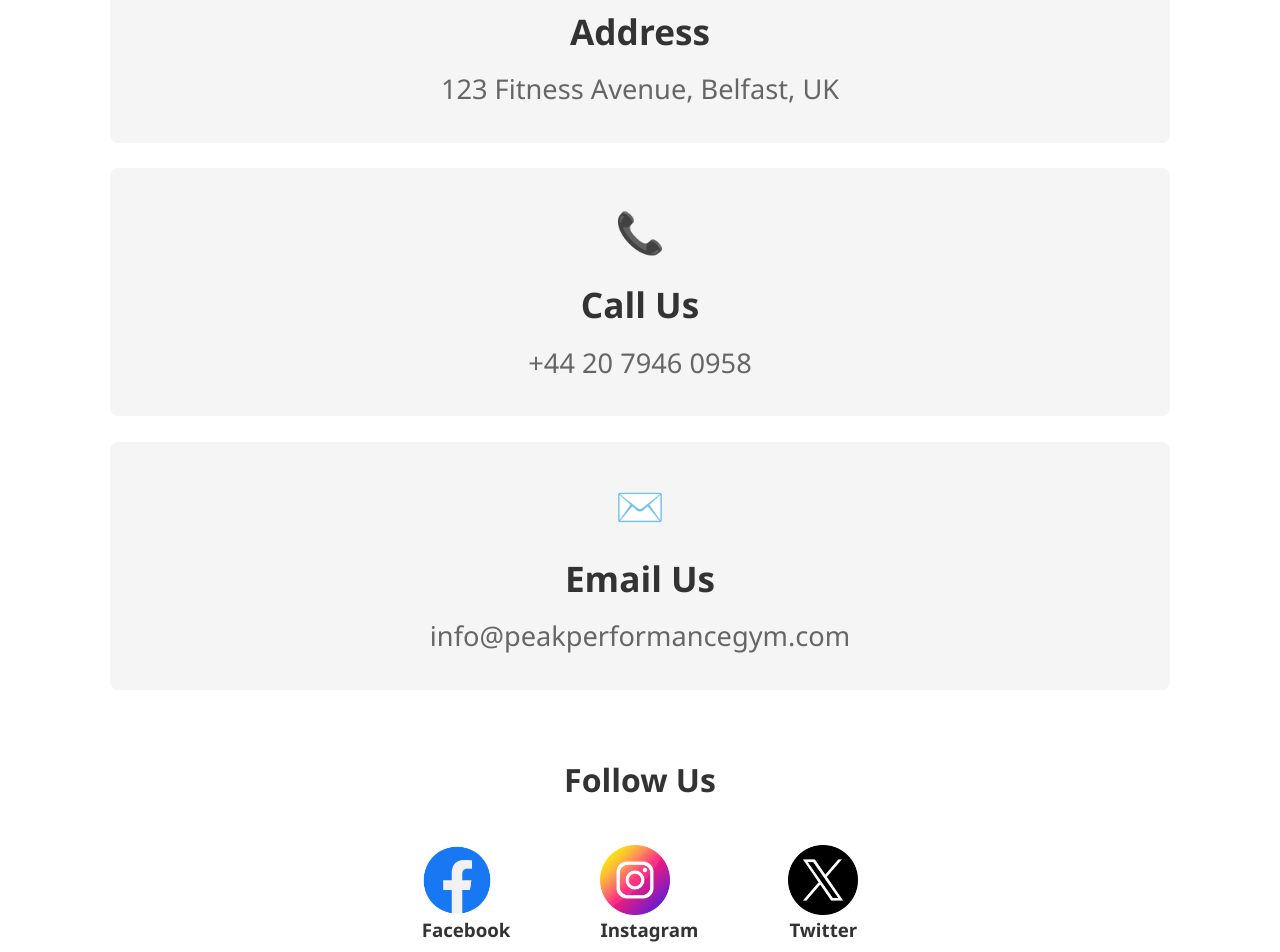
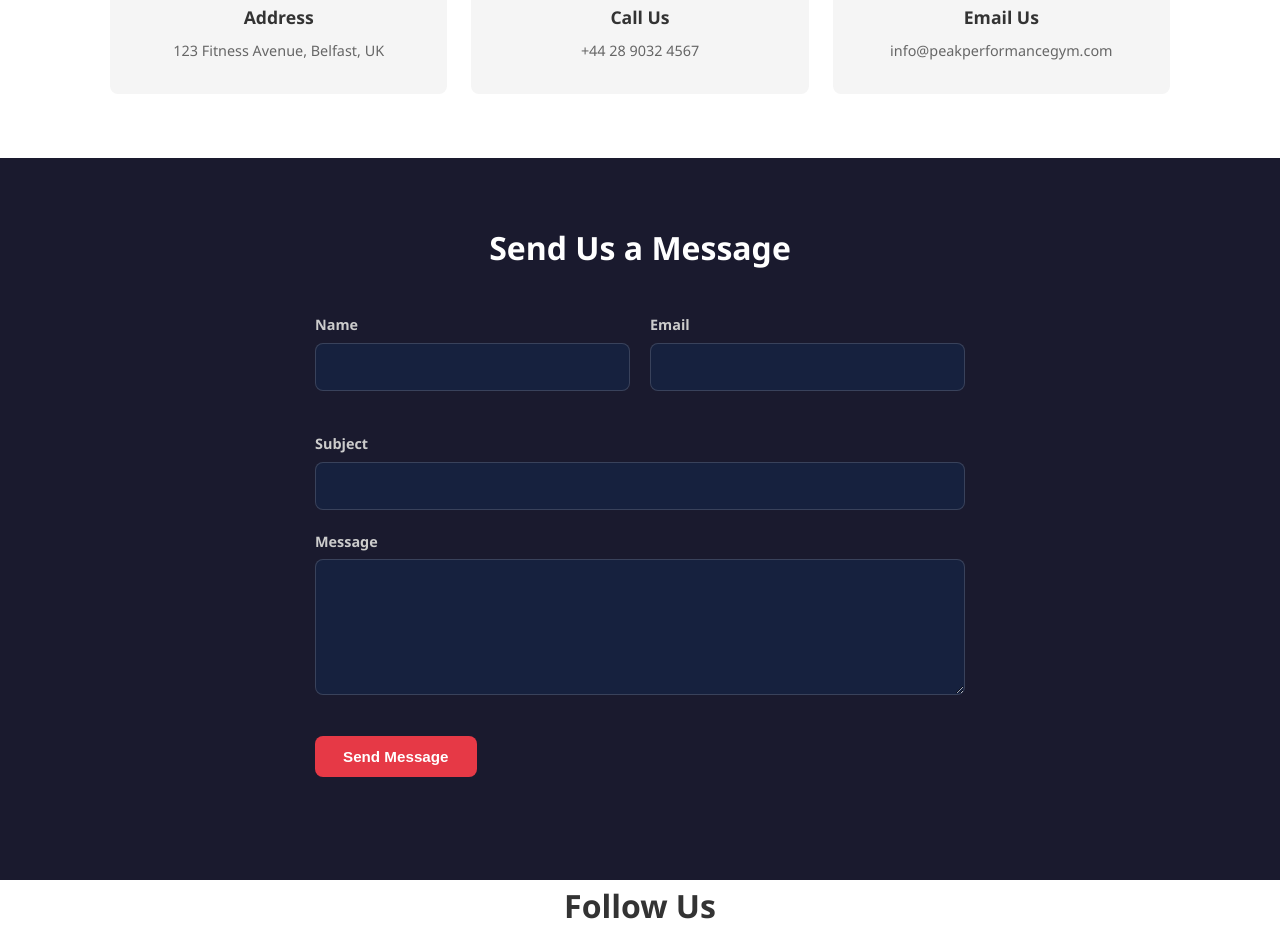
Before and after one commit to charliebread88-sketch/COM109-CW2, a plain HTML site: page contact.html in a window 1280 px wide. Shown: the part 608-1560 px from the top of the page. Drawn offline with nearby package versions, Linux system fonts and the light colour scheme.

Commit message:
Updated Contact page

```diff
--- a/contact.html
+++ b/contact.html
@@ -50,19 +50,49 @@
             <h3>Address</h3>
             <p>123 Fitness Avenue, Belfast, UK</p>
           </div>
-          <br>
           <div class="contact-card">
             <div class="contact-icon" aria-hidden="true">📞</div>
             <h3>Call Us</h3>
-            <p>+44 20 7946 0958</p>
+            <p>+44 28 9032 4567</p>
           </div>
-          <br>
           <div class="contact-card">
             <div class="contact-icon" aria-hidden="true">✉️</div>
             <h3>Email Us</h3>
             <p>info@peakperformancegym.com</p>
           </div>
         </div>
+      </div>
+    </section>
+
+    <!-- ===== CONTACT FORM ===== -->
+    <section class="contact-form section-pad bg-dark" aria-labelledby="contact-form-heading">
+      <div class="container">
+        <h2 id="contact-form-heading" class="section-title">Send Us a Message</h2>
+        <form id="contact-form" novalidate>
+          <div class="form-row">
+            <div class="form-group">
+              <label for="name">Name</label>
+              <input type="text" id="name" name="name" autocomplete="name" required />
+              <span class="form-error" id="name-error" role="alert"></span>
+            </div>
+            <div class="form-group">
+              <label for="email">Email</label>
+              <input type="email" id="email" name="email" autocomplete="email" required />
+              <span class="form-error" id="email-error" role="alert"></span>
+            </div>
+          </div>
+          <div class="form-group">
+            <label for="subject">Subject</label>
+            <input type="text" id="subject" name="subject" autocomplete="off" />
+          </div>
+          <div class="form-group">
+            <label for="message">Message</label>
+            <textarea id="message" name="message" rows="5" required></textarea>
+            <span class="form-error" id="message-error" role="alert"></span>
+          </div>
+          <button type="submit" class="btn btn-primary">Send Message</button>
+          <p class="form-status" id="form-status" role="status" aria-live="polite"></p>
+        </form>
       </div>
     </section>
     <section>
--- a/css/style.css
+++ b/css/style.css
@@ -327,6 +327,11 @@ ul { list-style: none; }
 
   .story-inner { grid-template-columns: 1fr; }
 }
+.contact-grid {
+  display: grid;
+  grid-template-columns: repeat(auto-fit, minmax(220px, 1fr));
+  gap: 1.5rem;
+}
 .contact-card {
   background: var(--clr-light);
   border-radius: var(--radius);
@@ -336,17 +341,71 @@ ul { list-style: none; }
 }
 .contact-card:hover { transform: translateY(-4px); box-shadow: 0 8px 20px rgba(0,0,0,0.1); }
 .contact-icon { font-size: 2.5rem; margin-bottom: 0.75rem; }
-.contact-card h3 { margin-bottom: 0.5rem; font-size: 2.2rem; }
-.contact-card p { color: var(--clr-muted); font-size: 1.7rem; }
+.contact-card h3 { margin-bottom: 0.5rem; font-size: 1.1rem; }
+.contact-card p { color: var(--clr-muted); font-size: 0.9rem; }
+
+
+/* ===== CONTACT FORM ===== */
+.contact-form form {
+  max-width: 650px;
+  margin: 0 auto;
+  display: flex;
+  flex-direction: column;
+  gap: 1.25rem;
+}
+.form-row {
+  display: grid;
+  grid-template-columns: 1fr 1fr;
+  gap: 1.25rem;
+}
+.form-group { display: flex; flex-direction: column; gap: 0.4rem; }
+.form-group label { color: #ccc; font-size: 0.9rem; font-weight: 600; }
+.form-group input,
+.form-group textarea {
+  background: var(--clr-dark-2);
+  border: 1px solid rgba(255,255,255,0.15);
+  border-radius: var(--radius);
+  padding: 0.75rem 1rem;
+  color: #fff;
+  font-family: inherit;
+  font-size: 1rem;
+  transition: border-color var(--transition);
+}
+.form-group input:focus,
+.form-group textarea:focus {
+  outline: none;
+  border-color: var(--clr-primary);
+}
+.form-group input.invalid,
+.form-group textarea.invalid { border-color: var(--clr-primary); }
+.form-error {
+  color: var(--clr-primary);
+  font-size: 0.85rem;
+  min-height: 1.1em;
+}
+.contact-form .btn-primary {
+  align-self: flex-start;
+  border: none;
+}
+.form-status { font-size: 0.95rem; font-weight: 600; min-height: 1.2em; }
+.form-status.success { color: #4ade80; }
+.form-status.error { color: var(--clr-primary); }
+
+@media (max-width: 768px) {
+  .form-row { grid-template-columns: 1fr; }
+}
 .social-icons {
     display: flex;
     justify-content: center;
     gap: 90px;
 }
 .social-icons a {
-    text-align: center;
-    text-decoration: none;
-    color: inherit;
+  display:flex;
+  flex-direction: column;
+  align-items: center;
+  text-align: center;
+  text-decoration: none;
+  color: inherit;
 }
 .social-icons img:hover { transform: scale(1.1); }
 .social-icons img {
--- a/js/main.js
+++ b/js/main.js
@@ -17,4 +17,60 @@ $(function () {
     $nav.removeClass('open');
     $toggle.attr('aria-expanded', false);
   });
+
+  // Contact form validation
+  const $contactForm = $('#contact-form');
+
+  if ($contactForm.length) {
+    const $status = $('#form-status');
+    const fields = [
+      { id: 'name', message: 'Please enter your name.' },
+      { id: 'email', message: 'Please enter a valid email address.', isEmail: true },
+      { id: 'message', message: 'Please enter a message.' }
+    ];
+
+    $contactForm.on('submit', function (e) {
+      e.preventDefault();
+      let isValid = true;
+
+      fields.forEach(function (field) {
+        const $input = $('#' + field.id);
+        const $error = $('#' + field.id + '-error');
+        const value = $.trim($input.val());
+        let fieldValid = value.length > 0;
+
+        if (fieldValid && field.isEmail) {
+          fieldValid = /^[^\s@]+@[^\s@]+\.[^\s@]+$/.test(value);
+        }
+
+        if (!fieldValid) {
+          isValid = false;
+          $input.addClass('invalid');
+          $error.text(field.message);
+        } else {
+          $input.removeClass('invalid');
+          $error.text('');
+        }
+      });
+
+      if (!isValid) {
+        $status.removeClass('success').addClass('error')
+          .text('Please fix the errors above and try again.');
+        return;
+      }
+
+      // No backend is wired up yet — simulate a successful send.
+      $status.removeClass('error').addClass('success')
+        .text("Thanks! Your message has been sent \u2014 we'll get back to you soon.");
+      $contactForm[0].reset();
+    });
+
+    // Clear individual field errors as the user types
+    fields.forEach(function (field) {
+      $('#' + field.id).on('input', function () {
+        $(this).removeClass('invalid');
+        $('#' + field.id + '-error').text('');
+      });
+    });
+  }
 });
```
Also changed, not shown: about.html (+0 -12 lines), index.html (+0 -16 lines).
